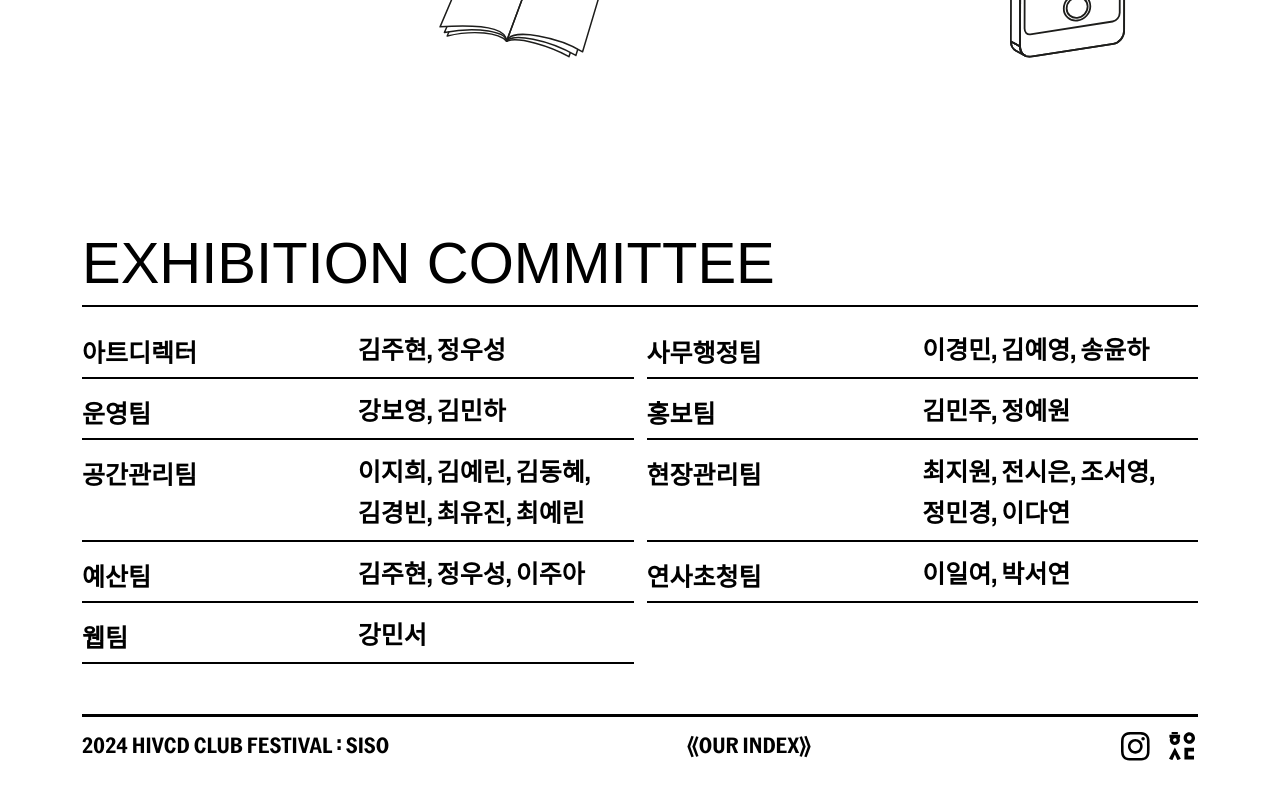
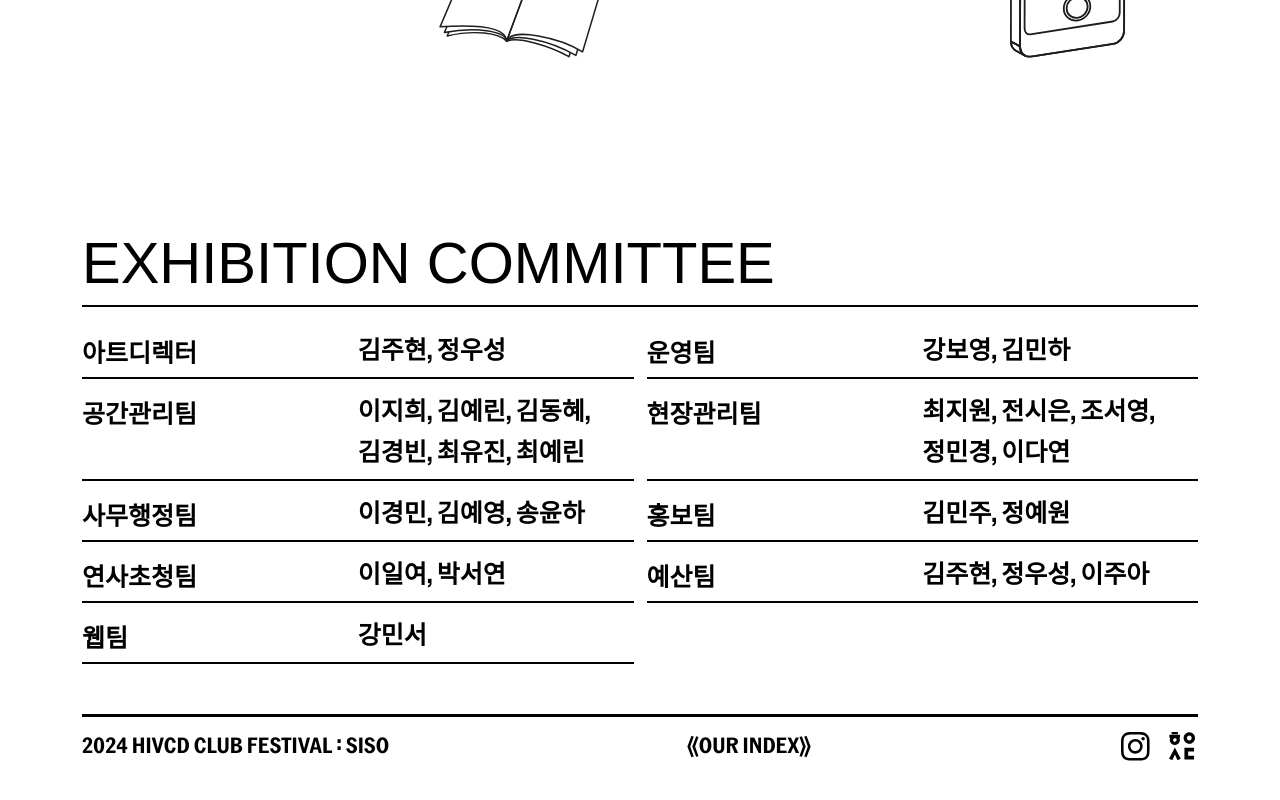
Before and after one commit to rachel5640/hivcdsiso2024, a React (Vite) app: page / in a window 1280 px wide. Shown: the part 4088-4888 px from the top of the page. Built offline with nearby package versions, Linux system fonts and the light colour scheme; a web font is replaced by a local one.

Commit message:
fix: 위원회 텍스트 수정

```diff
--- a/src/views/MainPage/constant/committeeData.ts
+++ b/src/views/MainPage/constant/committeeData.ts
@@ -1,11 +1,11 @@
 export const COMMITTEE_DATA = [
   { category: '아트디렉터', members: '김주현, 정우성' },
-  { category: '사무행정팀', members: '이경민, 김예영, 송윤하' },
   { category: '운영팀', members: '강보영, 김민하' },
-  { category: '홍보팀', members: '김민주, 정예원' },
   { category: '공간관리팀', members: '이지희, 김예린, 김동혜, 김경빈, 최유진, 최예린' },
   { category: '현장관리팀', members: '최지원, 전시은, 조서영, 정민경, 이다연' },
+  { category: '사무행정팀', members: '이경민, 김예영, 송윤하' },
+  { category: '홍보팀', members: '김민주, 정예원' },
+  { category: '연사초청팀', members: '이일여, 박서연' },
   { category: '예산팀', members: '김주현, 정우성, 이주아' },
-  { category: '연사초청팀', members: '이일여, 박서연' },
   { category: '웹팀', members: '강민서' },
 ];
```
